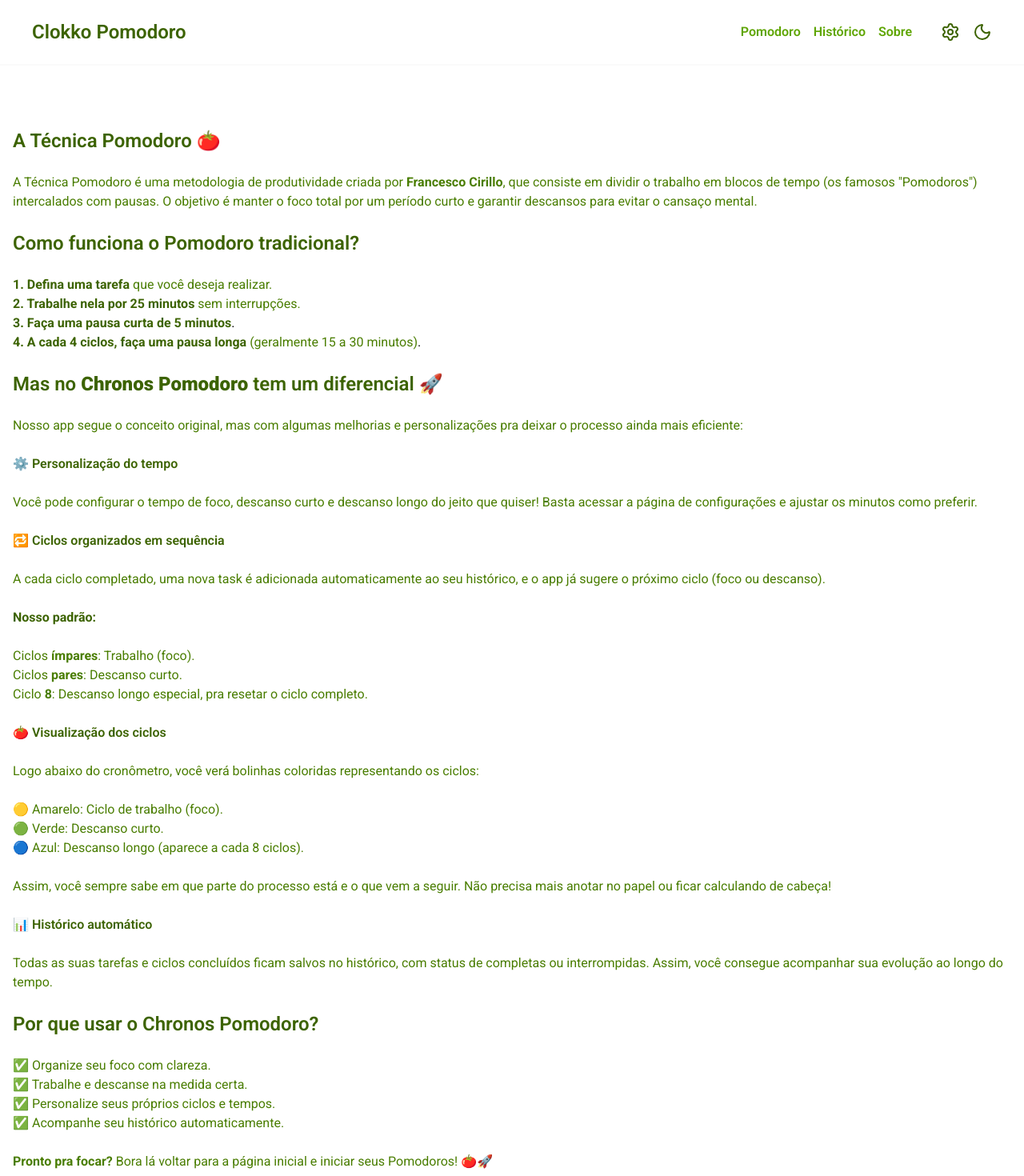
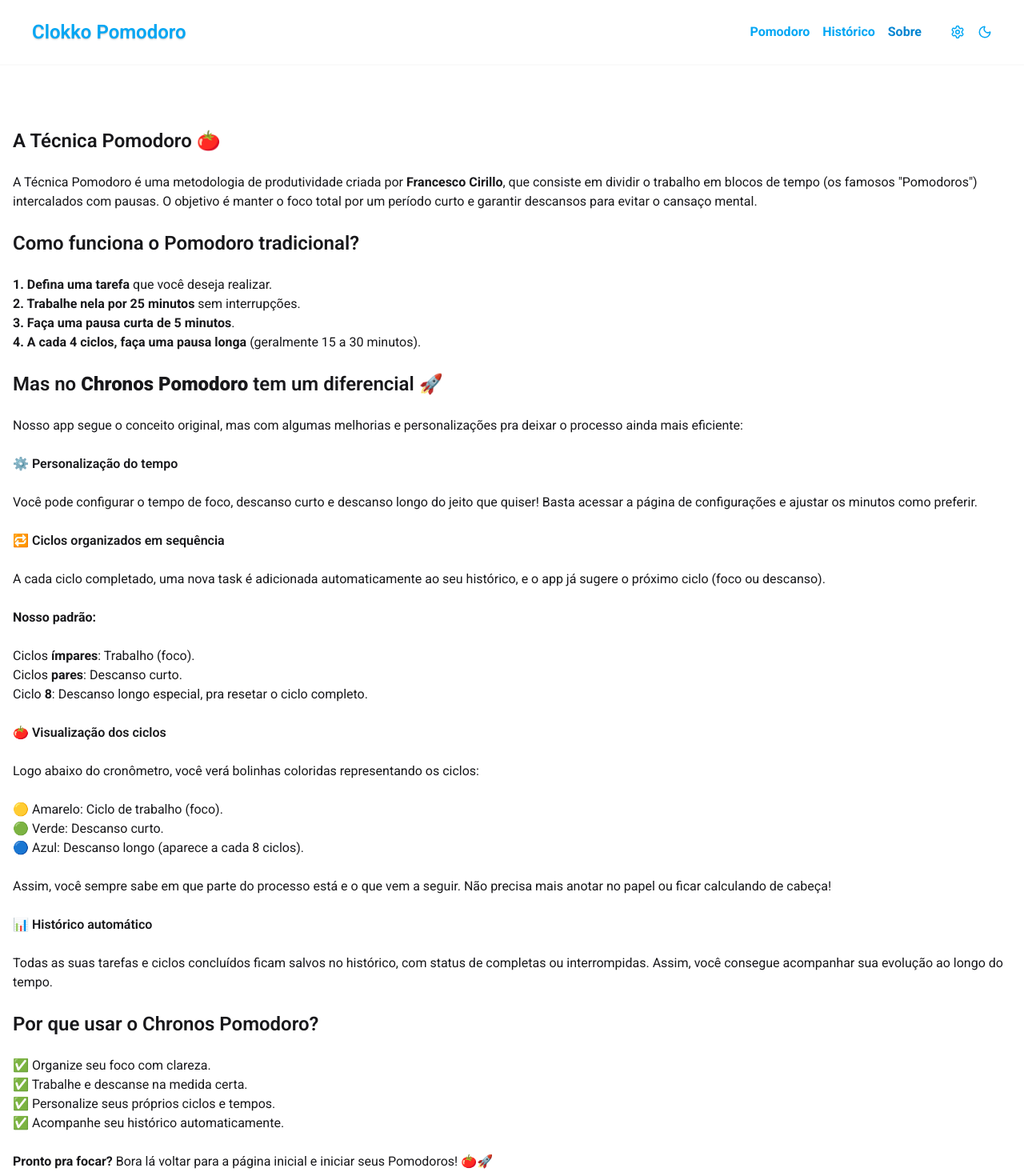
Before and after one commit to davifdev/clokko-pomodoro, a React (Vite) app: page /about in a window 1280 px wide. Shown: the top 1470 px of the page at 80% size. Built offline with nearby package versions, Linux system fonts and the light colour scheme.

Commit message:
chore: config colors theme light and dark

```diff
--- a/index.html
+++ b/index.html
@@ -1,5 +1,5 @@
 <!doctype html>
-<html lang="pt-br">
+<html lang="pt-br" data-theme="light">
   <head>
     <link rel="preconnect" href="https://fonts.googleapis.com" />
     <link rel="preconnect" href="https://fonts.gstatic.com" crossorigin />
@@ -12,7 +12,7 @@
     <meta name="viewport" content="width=device-width, initial-scale=1.0" />
     <title>clokko-pomodoro</title>
   </head>
-  <body>
+  <body class="bg-white text-zinc-900 dark:bg-slate-900 dark:text-zinc-50">
     <div id="root"></div>
     <script type="module" src="/src/main.tsx"></script>
   </body>
--- a/src/components/button-component.tsx
+++ b/src/components/button-component.tsx
@@ -6,7 +6,7 @@ interface ButtonProps extends ComponentProps<'button'> {
 const Button = ({ children, className, ...props }: ButtonProps) => {
   return (
     <button
-      className={`disabled:opacity-50, flex items-center justify-center rounded-md bg-lime-500 p-2 font-semibold text-white transition-colors hover:bg-lime-600 disabled:pointer-events-none ${className}`}
+      className={`disabled:opacity-50, flex items-center justify-center gap-2 rounded-md bg-sky-500 p-2 font-semibold text-white shadow-md transition-colors hover:bg-sky-600 disabled:pointer-events-none dark:bg-slate-700 dark:text-slate-100 dark:hover:bg-slate-600 ${className}`}
       {...props}
     >
       {children}
--- a/src/components/header-component.tsx
+++ b/src/components/header-component.tsx
@@ -4,11 +4,11 @@ import { MoonIcon, SettingsIcon } from 'lucide-react';
 // import Config from './config-component';
 const Header = () => {
   return (
-    <header className="fixed z-10 w-full border-b-2 border-zinc-50 bg-white">
+    <header className="fixed z-10 w-full border-b-2 border-zinc-50 bg-white dark:border-slate-800 dark:bg-slate-900">
       <Container>
         <div className="flex items-center justify-between p-6">
           <Link to="/">
-            <h1 className="text-2xl font-semibold text-lime-800">
+            <h1 className="text-2xl font-semibold text-sky-500 text-shadow-sm dark:text-slate-100">
               Clokko Pomodoro
             </h1>
           </Link>
@@ -18,39 +18,51 @@ const Header = () => {
                 <NavLink
                   to="/"
                   className={({ isActive }) =>
-                    isActive ? 'text-lime-800' : 'text-lime-600'
+                    isActive
+                      ? 'text-sky-600 dark:text-slate-300'
+                      : 'text-sky-500 dark:text-slate-100'
                   }
                 >
-                  <span className="font-semibold text-lime-600">Pomodoro</span>
+                  <strong>Pomodoro</strong>
                 </NavLink>
               </li>
               <li>
                 <NavLink
                   to="/history"
                   className={({ isActive }) =>
-                    isActive ? 'text-lime-800' : 'text-lime-600'
+                    isActive
+                      ? 'text-sky-600 dark:text-slate-300'
+                      : 'text-sky-500 dark:text-slate-100'
                   }
                 >
-                  <span className="font-semibold text-lime-600">Histórico</span>
+                  <strong>Histórico</strong>
                 </NavLink>
               </li>
-              <li className="text-lime-600">
+              <li className="text-sky-600">
                 <NavLink
                   to="/about"
                   className={({ isActive }) =>
-                    isActive ? 'text-lime-800' : 'text-lime-600'
+                    isActive
+                      ? 'text-sky-600 dark:text-slate-300'
+                      : 'text-sky-500 dark:text-slate-100'
                   }
                 >
-                  <span className="font-semibold text-lime-600">Sobre</span>
+                  <strong>Sobre</strong>
                 </NavLink>
               </li>
             </ul>
             <div className="flex items-center gap-4">
               <button>
-                <SettingsIcon className="text-lime-800" />
+                <SettingsIcon
+                  className="text-sky-500 dark:text-slate-100"
+                  size={18}
+                />
               </button>
               <button>
-                <MoonIcon className="text-lime-800" />
+                <MoonIcon
+                  className="text-sky-500 dark:text-slate-100"
+                  size={18}
+                />
               </button>
             </div>
           </nav>
--- a/src/components/input-component.tsx
+++ b/src/components/input-component.tsx
@@ -12,7 +12,7 @@ const Input = ({ label, className, ...props }: InputProps) => {
       </label>
       <input
         {...props}
-        className={`rounded-md bg-zinc-50 p-2 text-center text-lime-800 outline-0 ${className}`}
+        className={`rounded-md bg-zinc-50 p-2 text-center text-lime-800 outline-0 dark:bg-slate-700 dark:text-slate-100 ${className}`}
       />
     </div>
   );
--- a/src/index.css
+++ b/src/index.css
@@ -1,4 +1,5 @@
 @import 'tailwindcss';
+@custom-variant dark (&:where([data-theme=dark], [data-theme=dark] *));
 
 html {
   scroll-behavior: smooth;
--- a/src/models/taskModel.tsx
+++ b/src/models/taskModel.tsx
@@ -5,7 +5,7 @@ export interface TaskModel {
   name: string;
   durationInMinutes: number;
   startDate: Date;
-  completeDate: boolean | null;
-  interruptDate: boolean | null;
+  completeDate: number | null;
+  interruptDate: number | null;
   type: keyof TaskStateModel['config'];
 }
--- a/src/pages/about-page.tsx
+++ b/src/pages/about-page.tsx
@@ -6,11 +6,11 @@ const About = () => {
     <main>
       <Container>
         <div className="pt-40">
-          <h2 className="mb-6 text-2xl font-semibold text-lime-800">
+          <h2 className="mb-6 text-2xl font-semibold dark:text-slate-100">
             A Técnica Pomodoro 🍅
           </h2>
 
-          <p className="mb-6 text-lime-700">
+          <p className="mb-6 dark:text-slate-100">
             A Técnica Pomodoro é uma metodologia de produtividade criada por{' '}
             <strong>Francesco Cirillo</strong>, que consiste em dividir o
             trabalho em blocos de tempo (os famosos "Pomodoros") intercalados
@@ -18,136 +18,142 @@ const About = () => {
             garantir descansos para evitar o cansaço mental.
           </p>
 
-          <h2 className="mb-6 text-2xl font-semibold text-lime-800">
+          <h2 className="mb-6 text-2xl font-semibold dark:text-slate-100">
             Como funciona o Pomodoro tradicional?
           </h2>
           <ul className="mb-6">
             <li>
-              <strong className="text-lime-800">1. Defina uma tarefa</strong>{' '}
-              <span className="text-lime-700">que você deseja realizar.</span>
+              <strong className="dark:text-slate-100">
+                1. Defina uma tarefa
+              </strong>{' '}
+              <span className="dark:text-slate-100">
+                que você deseja realizar.
+              </span>
             </li>
             <li>
-              <strong className="text-lime-800">
+              <strong className="dark:text-slate-100">
                 2. Trabalhe nela por 25 minutos
               </strong>{' '}
-              <span className="text-lime-700">sem interrupções.</span>
+              <span className="dark:text-slate-100">sem interrupções.</span>
             </li>
             <li>
-              <strong className="text-lime-800">
+              <strong className="dark:text-slate-100">
                 3. Faça uma pausa curta de 5 minutos
               </strong>
               .
             </li>
             <li>
-              <strong className="text-lime-800">
+              <strong className="dark:text-slate-100">
                 4. A cada 4 ciclos, faça uma pausa longa
               </strong>{' '}
-              <span className="text-lime-700">
+              <span className="dark:text-slate-100">
                 (geralmente 15 a 30 minutos)
               </span>
               .
             </li>
           </ul>
 
-          <h2 className="mb-6 text-2xl font-semibold text-lime-800">
+          <h2 className="mb-6 text-2xl font-semibold dark:text-slate-100">
             Mas no <strong>Chronos Pomodoro</strong> tem um diferencial 🚀
           </h2>
 
-          <p className="mb-6 text-lime-700">
+          <p className="mb-6 dark:text-slate-100">
             Nosso app segue o conceito original, mas com algumas melhorias e
             personalizações pra deixar o processo ainda mais eficiente:
           </p>
 
-          <h3 className="text-1xl mb-6 font-semibold text-lime-800">
+          <h3 className="text-1xl mb-6 font-semibold dark:text-slate-100">
             ⚙️ Personalização do tempo
           </h3>
-          <p className="mb-6 text-lime-700">
+          <p className="mb-6 dark:text-slate-100">
             Você pode configurar o tempo de foco, descanso curto e descanso
             longo do jeito que quiser! Basta acessar a{' '}
             <Link to="/settings">página de configurações</Link> e ajustar os
             minutos como preferir.
           </p>
 
-          <h3 className="text-1xl mb-6 font-semibold text-lime-800">
+          <h3 className="text-1xl mb-6 font-semibold dark:text-slate-100">
             🔁 Ciclos organizados em sequência
           </h3>
-          <p className="mb-6 text-lime-700">
+          <p className="mb-6 dark:text-slate-100">
             A cada ciclo completado, uma nova task é adicionada automaticamente
             ao seu histórico, e o app já sugere o próximo ciclo (foco ou
             descanso).
           </p>
-          <p className="mb-6 text-lime-800">
+          <p className="mb-6 dark:text-slate-100">
             <strong>Nosso padrão:</strong>
           </p>
           <ul className="mb-6">
-            <li className="text-lime-700">
+            <li className="dark:text-slate-100">
               Ciclos <strong>ímpares</strong>: Trabalho (foco).
             </li>
-            <li className="text-lime-700">
+            <li className="dark:text-slate-100">
               Ciclos <strong>pares</strong>: Descanso curto.
             </li>
-            <li className="text-lime-700">
+            <li className="dark:text-slate-100">
               Ciclo <strong>8</strong>: Descanso longo especial, pra resetar o
               ciclo completo.
             </li>
           </ul>
 
-          <h3 className="text-1xl mb-6 font-semibold text-lime-800">
+          <h3 className="text-1xl mb-6 font-semibold dark:text-slate-100">
             🍅 Visualização dos ciclos
           </h3>
-          <p className="mb-6 text-lime-700">
+          <p className="mb-6 dark:text-slate-100">
             Logo abaixo do cronômetro, você verá bolinhas coloridas
             representando os ciclos:
           </p>
           <ul className="mb-6">
-            <li className="text-lime-700">
+            <li className="dark:text-slate-100">
               🟡 Amarelo: Ciclo de trabalho (foco).
             </li>
-            <li className="text-lime-700">🟢 Verde: Descanso curto.</li>
-            <li className="text-lime-700">
+            <li className="dark:text-slate-100">🟢 Verde: Descanso curto.</li>
+            <li className="dark:text-slate-100">
               🔵 Azul: Descanso longo (aparece a cada 8 ciclos).
             </li>
           </ul>
 
-          <p className="mb-6 text-lime-700">
+          <p className="mb-6 dark:text-slate-100">
             Assim, você sempre sabe em que parte do processo está e o que vem a
             seguir. Não precisa mais anotar no papel ou ficar calculando de
             cabeça!
           </p>
 
-          <h3 className="text-1xl mb-6 font-semibold text-lime-800">
+          <h3 className="text-1xl mb-6 font-semibold dark:text-slate-100">
             📊 Histórico automático
           </h3>
-          <p className="mb-6 text-lime-700">
+          <p className="mb-6 dark:text-slate-100">
             Todas as suas tarefas e ciclos concluídos ficam salvos no{' '}
             <Link to="/history">histórico</Link>, com status de completas ou
             interrompidas. Assim, você consegue acompanhar sua evolução ao longo
             do tempo.
           </p>
 
-          <h2 className="mb-6 text-2xl font-semibold text-lime-800">
+          <h2 className="mb-6 text-2xl font-semibold dark:text-slate-100">
             Por que usar o Chronos Pomodoro?
           </h2>
           <ul className="mb-6">
-            <li className="text-lime-700">✅ Organize seu foco com clareza.</li>
-            <li className="text-lime-700">
+            <li className="dark:text-slate-100">
+              ✅ Organize seu foco com clareza.
+            </li>
+            <li className="dark:text-slate-100">
               ✅ Trabalhe e descanse na medida certa.
             </li>
-            <li className="text-lime-700">
+            <li className="dark:text-slate-100">
               ✅ Personalize seus próprios ciclos e tempos.
             </li>
-            <li className="text-lime-700">
+            <li className="dark:text-slate-100">
               ✅ Acompanhe seu histórico automaticamente.
             </li>
           </ul>
 
-          <p className="mb-6 text-lime-700">
+          <p className="mb-6 dark:text-slate-100">
             <strong>Pronto pra focar?</strong> Bora lá{' '}
             <Link to="/">voltar para a página inicial</Link> e iniciar seus
             Pomodoros! 🍅🚀
           </p>
 
-          <p className="text-lime-700">
+          <p className="dark:text-slate-100">
             <em>"Foco total, sem pressa, sem pausa, só vai!"</em> 💪🧘‍♂️
           </p>
         </div>
--- a/src/pages/history-page.tsx
+++ b/src/pages/history-page.tsx
@@ -1,44 +1,47 @@
 import { Trash2Icon } from 'lucide-react';
 import Container from '../components/container';
+import Button from '../components/button-component';
 
 const History = () => {
   return (
     <main className="p-40">
       <Container>
         <div className="flex items-center justify-between">
-          <h2 className="text-2xl font-semibold text-lime-800">Histórico</h2>
-          <button className="flex cursor-pointer items-center gap-2 rounded-md bg-lime-600 p-2 text-white transition-all hover:bg-red-500">
+          <h2 className="text-2xl font-semibold text-sky-500 dark:text-slate-100">
+            Histórico
+          </h2>
+          <Button className="text-sm">
             Limpar Histórico
-            <Trash2Icon />
-          </button>
+            <Trash2Icon size={18} />
+          </Button>
         </div>
         <div className="mt-6 overflow-hidden rounded-md">
           <table className="w-full text-left">
-            <thead className="bg-gray-300">
-              <tr className="border-b border-white">
+            <thead className="bg-sky-100 dark:bg-slate-800">
+              <tr className="border-b border-white dark:border-slate-600">
+                <th className="p-2">Duração</th>
                 <th className="p-2">Tarefa</th>
-                <th className="p-2">Duração</th>
                 <th className="p-2">Data</th>
                 <th className="p-2">Status</th>
                 <th className="p-2">Tipo</th>
               </tr>
             </thead>
-            <tbody className="bg-gray-100">
-              <tr className="border-b border-white">
+            <tbody className="bg-sky-50 dark:bg-slate-700">
+              <tr className="border-b border-white dark:border-slate-600">
                 <td className="p-2">Estudo</td>
                 <td className="p-2">10</td>
                 <td className="p-2">15/12/2025 19:55</td>
                 <td className="p-2">Completa</td>
                 <td className="p-2">Descanso Curto</td>
               </tr>
-              <tr className="border-b border-white">
+              <tr className="border-b border-white dark:border-slate-600">
                 <td className="p-2">Estudo</td>
                 <td className="p-2">10</td>
                 <td className="p-2">15/12/2025 19:55</td>
                 <td className="p-2">Completa</td>
                 <td className="p-2">Descanso Curto</td>
               </tr>
-              <tr className="border-b border-white">
+              <tr className="border-b border-white dark:border-slate-600">
                 <td className="p-2">Estudo</td>
                 <td className="p-2">10</td>
                 <td className="p-2">15/12/2025 19:55</td>
--- a/src/pages/home-page.tsx
+++ b/src/pages/home-page.tsx
@@ -8,28 +8,34 @@ const Home = () => {
       <Container>
         <div className="flex flex-col items-center justify-center gap-10 pt-40">
           <div className="flex items-center gap-12">
-            <p className="text-lg font-semibold text-lime-800">Pomodoro</p>
-            <p className="text-lg font-semibold text-lime-800">Descanso</p>
-            <p className="text-lg font-semibold text-lime-800">
+            <p className="text-lg font-semibold text-sky-500 dark:text-slate-100">
+              Pomodoro
+            </p>
+            <p className="text-lg font-semibold text-sky-500 dark:text-slate-100">
+              Descanso
+            </p>
+            <p className="text-lg font-semibold text-sky-500 dark:text-slate-100">
               Descanso Longo
             </p>
           </div>
-          <div className="flex h-96 w-96 items-center justify-center rounded-full border-4 border-lime-200 bg-zinc-50 p-2">
-            <p className="text-8xl font-bold text-lime-800">25:00</p>
+          <div className="flex h-96 w-96 items-center justify-center rounded-full border-4 border-slate-200 bg-zinc-50 p-2 shadow-md dark:border-slate-800 dark:bg-slate-900">
+            <p className="text-8xl font-bold text-sky-500 text-shadow-md dark:text-slate-100">
+              25:00
+            </p>
           </div>
           <div className="flex flex-col items-center justify-center gap-10">
             <div className="flex items-center gap-2">
-              <div className="h-4 w-4 rounded-full bg-lime-100"></div>
-              <div className="h-4 w-4 rounded-full bg-lime-200"></div>
-              <div className="h-4 w-4 rounded-full bg-lime-100"></div>
-              <div className="h-4 w-4 rounded-full bg-lime-200"></div>
-              <div className="h-4 w-4 rounded-full bg-lime-300"></div>
+              <div className="h-4 w-4 rounded-full bg-slate-100"></div>
+              <div className="h-4 w-4 rounded-full bg-slate-200"></div>
+              <div className="h-4 w-4 rounded-full bg-slate-100"></div>
+              <div className="h-4 w-4 rounded-full bg-slate-200"></div>
+              <div className="h-4 w-4 rounded-full bg-slate-300"></div>
             </div>
             <Input type="text" placeholder="Digite uma tarefa" />
             <Button className="w-96">Começar</Button>
           </div>
 
-          <p className="text-lime-800">
+          <p className="text-sky-500 dark:text-slate-100">
             <strong>Clokko Pomodoro</strong> - 2025 Todos os Direitos Reservados
             &copy;
           </p>
```
Also changed, not shown: src/models/taskStateModel.tsx (+3 -4 lines).
